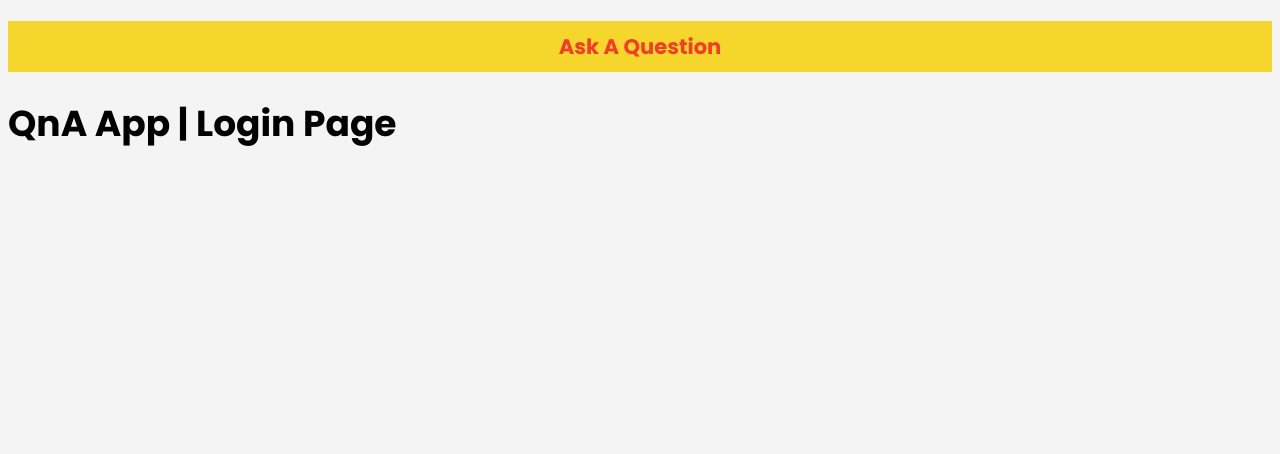
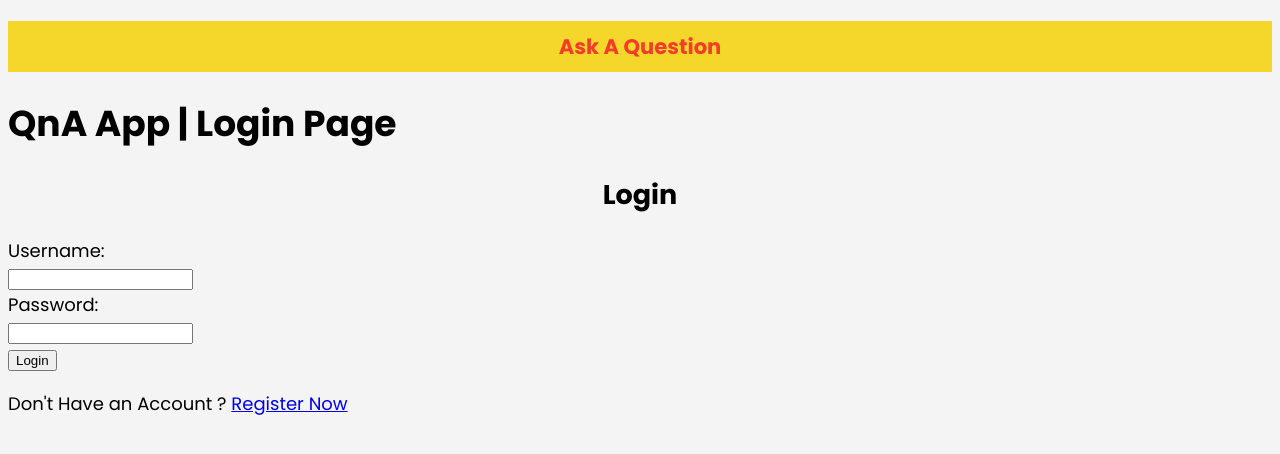
Before and after one commit to codewithlennylen/QnA-App, a Flask app: page /login in a window 1280 px wide. Shown: the part 93-547 px from the top of the page. Run offline with Flask 2, Linux system fonts and the light colour scheme.

Commit message:
Update login.html

```diff
--- a/templates/login.html
+++ b/templates/login.html
@@ -4,4 +4,20 @@
 
 <h1>QnA App | Login Page</h1>
 
+<div class="form-page">
+      <h2><center>Login</center></h2>
+
+      <form action="#" method="post">
+        <label for="username">Username: </label><br />
+        <input type="text" name="username" /><br />
+        <label for="password">Password:</label><br />
+        <input type="password" /><br />
+
+        <button type="submit">Login</button>
+      </form>
+
+      <p>Don't Have an Account ? <a href="/register">Register Now</a></p>
+      <section id="members-answers"></section>
+    </div>
+
 {% endblock %}
```
